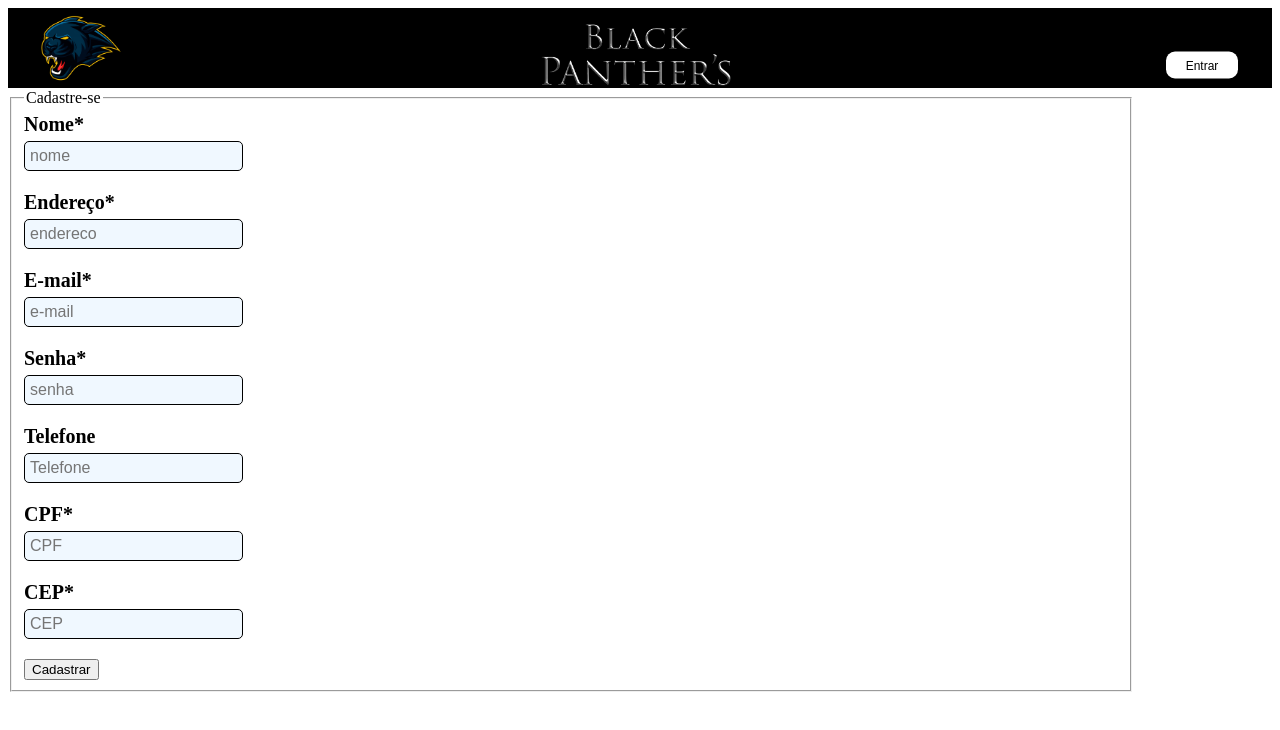
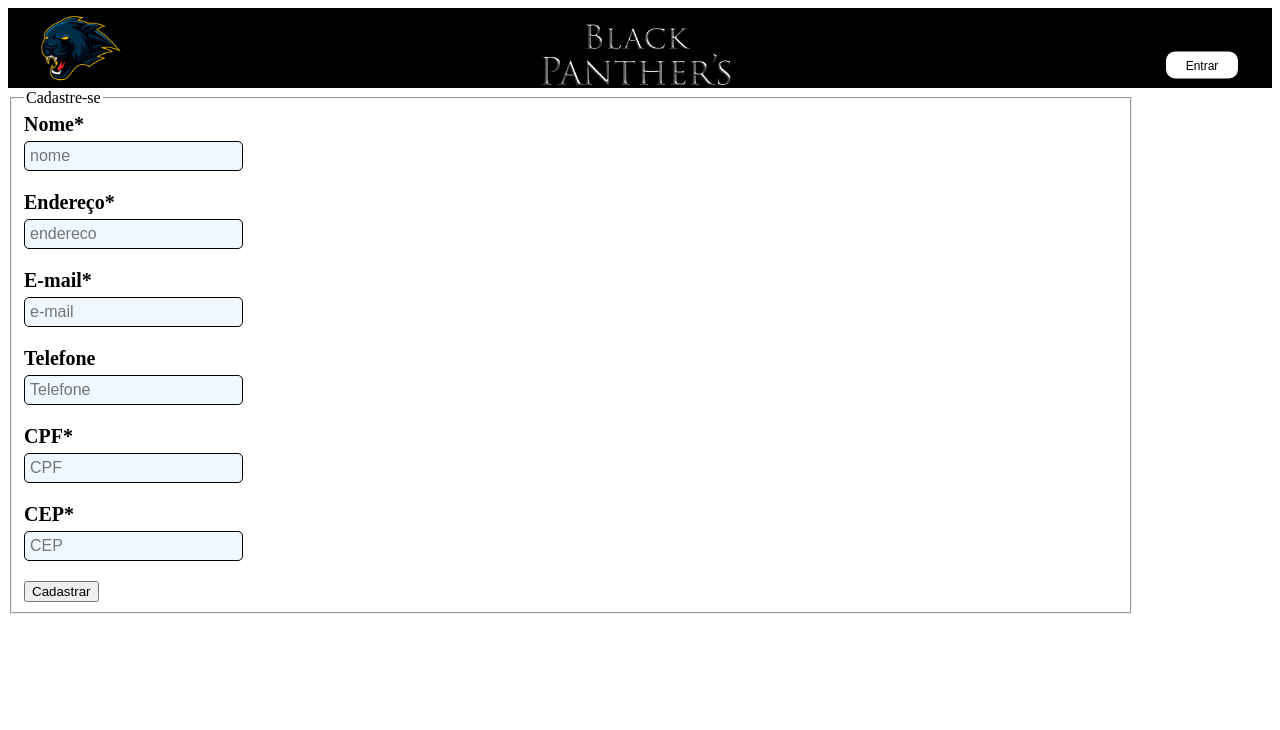
Before and after one commit to eike3237/pobrsFront, a React (Create React App) app: page /criarCliente in a window 1280 px wide. Shown: the top 730 px of the page. Built offline with nearby package versions, Linux system fonts and the light colour scheme.

Commit message:
Alteração e inserção de pedido

```diff
--- a/src/pages/Cliente/atualizar/index.js
+++ b/src/pages/Cliente/atualizar/index.js
@@ -11,7 +11,6 @@ class EditarCliente extends Component {
                 nome: "",
                 end: "",
                 email: "",
-                password: "",
                 telefone: "",
                 cpf: "",
                 cep: ""
@@ -102,21 +101,6 @@ class EditarCliente extends Component {
                             required
                             value = {this.state.cliente.email}
                             onChange={this.handleInputChange}
-                            />
-                        </div>
-                        <div className="cliente-insert">
-                            <label htmlFor="password">Senha*</label>
-                            <br />
-                            <input
-                            type="password"
-                            id="password"
-                            name="password"
-                            placeholder="senha"
-                            minLength="6"
-                            maxLength="16"
-                            required
-                            value= {this.state.cliente.password}
-                            onChange = {this.handleInputChange}
                             />
                         </div>
                         <div className="cliente-insert">
--- a/src/pages/Cliente/cadastro/index.js
+++ b/src/pages/Cliente/cadastro/index.js
@@ -87,21 +87,6 @@ class CriarCliente extends Component {
                             required
                             value = {this.state.cliente.email}
                             onChange={this.handleInputChange}
-                            />
-                        </div>
-                        <div className="cliente-insert">
-                            <label htmlFor="password">Senha*</label>
-                            <br />
-                            <input
-                            type="password"
-                            id="password"
-                            name="password"
-                            placeholder="senha"
-                            minLength="6"
-                            maxLength="16"
-                            required
-                            value= {this.state.cliente.password}
-                            onChange = {this.handleInputChange}
                             />
                         </div>
                         <div className="cliente-insert">
--- a/src/pages/Cliente/landscreen/index.js
+++ b/src/pages/Cliente/landscreen/index.js
@@ -1,5 +1,4 @@
 import React, { Component } from 'react';
-import { unstable_renderSubtreeIntoContainer } from 'react-dom';
 import { Link } from 'react-router-dom';
 import './index.css';
 
@@ -11,9 +10,9 @@ export default class Main extends Component {
             <div className="screen-land">
                 <h1> Landscreen </h1>
                 <p> Seja bem vindo a loja, entre e confira nossos itens</p>
-                <Link to="/produtos"><button type="button"> Entrar </button></Link>
-                <Link to="/login"><button>Sign In</button></Link>
-                <Link to="/criarCliente"><button>Sign up</button></Link>
+                <Link to="/clientes"><button type="button"> Clientes </button></Link>
+                <Link to="/produtos"><button>Produtos Vitrine</button></Link>
+                <Link to="/"><button>Pedidos</button></Link>
 
             </div>
         )
--- a/src/routes.js
+++ b/src/routes.js
@@ -18,7 +18,7 @@ const Routes = () => (
         <Switch>
             <Route exact path="/" component={LandScreen}/>
 
-            <Route exact path="/admin/clientes" component={MainCliente}/>
+            <Route exact path="/clientes" component={MainCliente}/>
             <Route exact path="/clientes/:id" component={DetalhesCliente}/>
             <Route exact path="/criarCliente" component={CriarCliente}/>
             <Route exact path="/admin/atualizarCliente/:id" component={EditarCliente}/>
```
Also changed, not shown: src/pages/Cliente/novoPedido/index.css (added), src/pages/Cliente/novoPedido/index.js (added).
